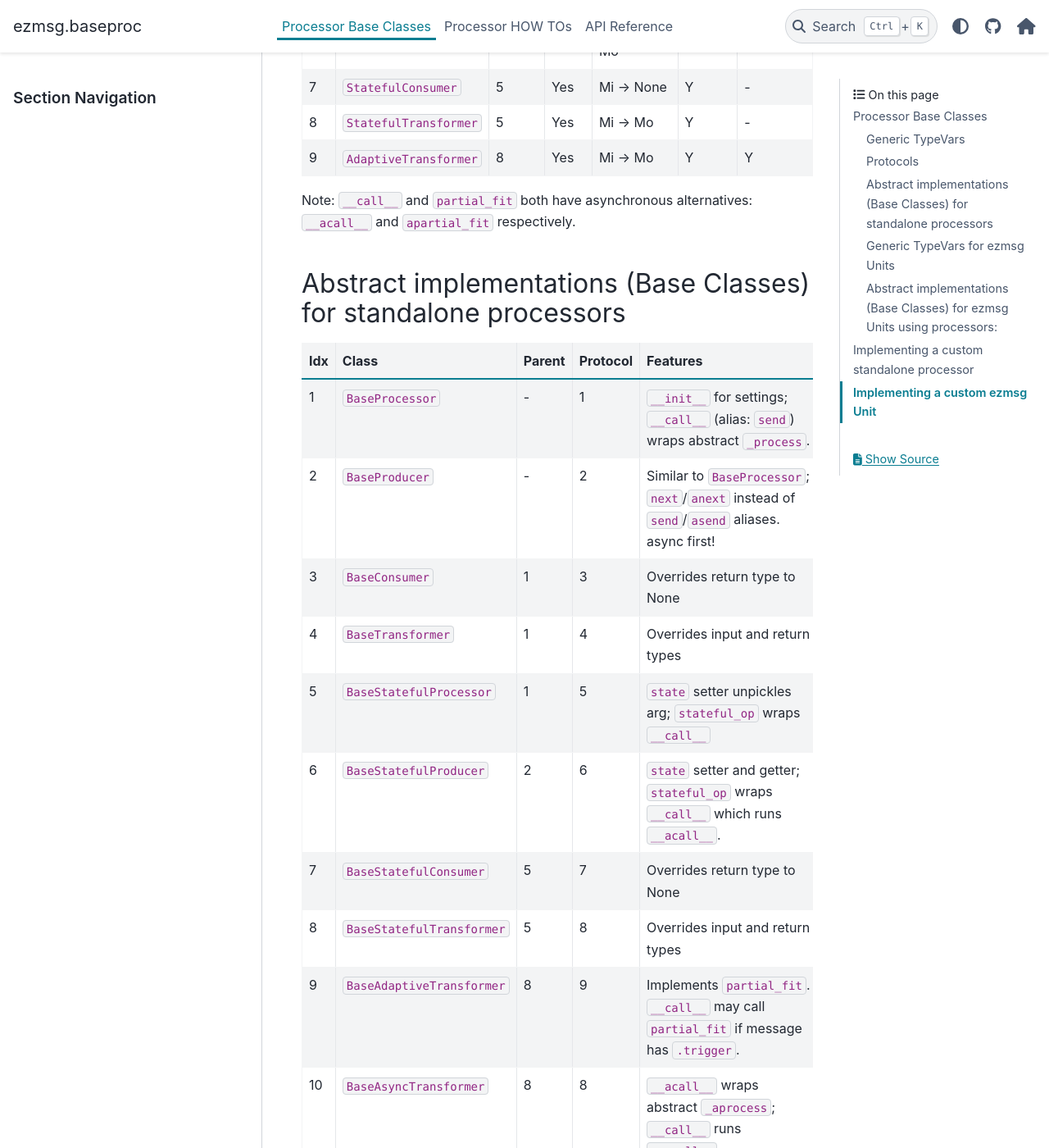
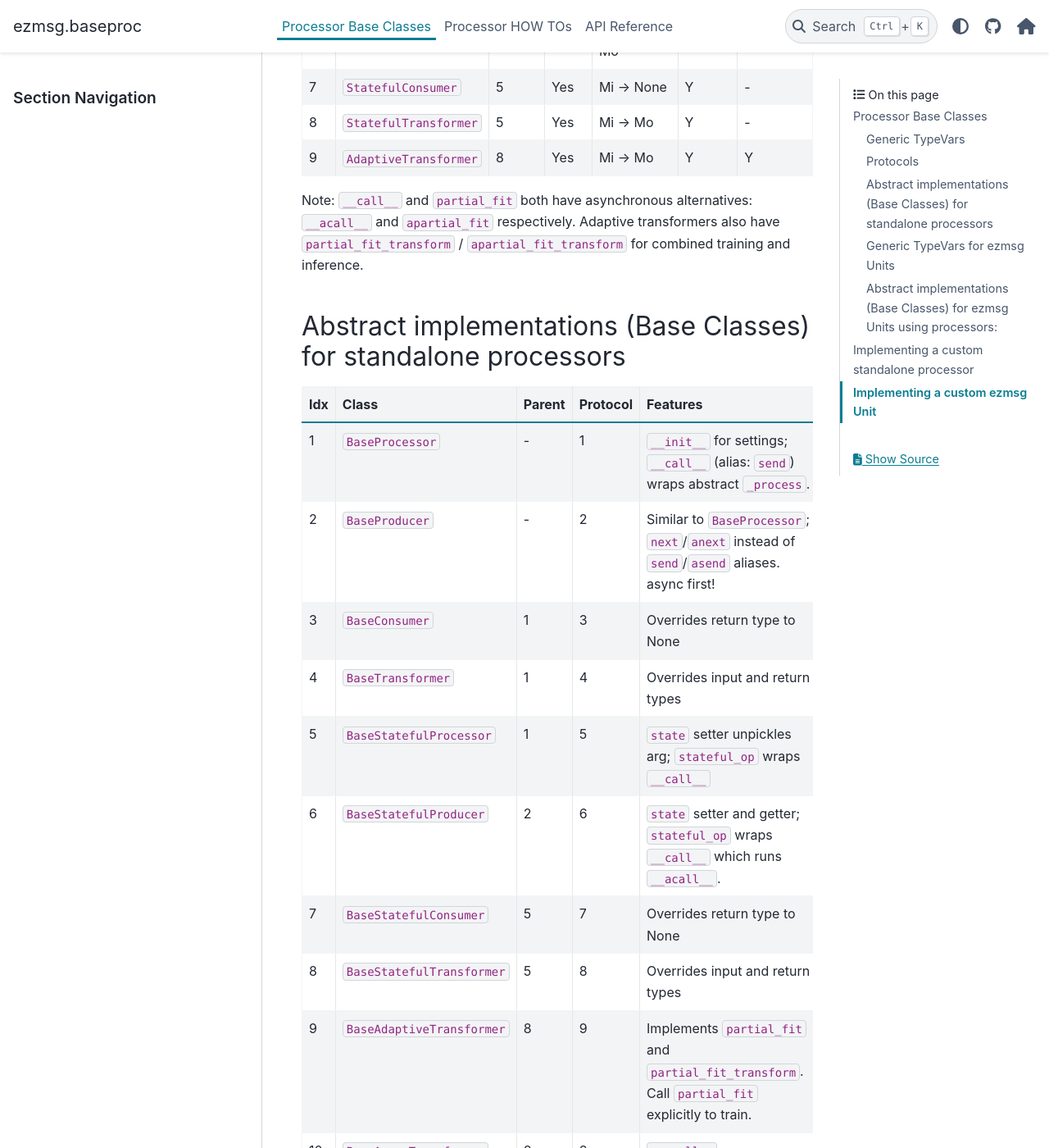
Before and after one commit to ezmsg-org/ezmsg-baseproc, a Sphinx documentation site: the page built from docs/source/guides/ProcessorsBase.md, in a window 1280 px wide and 1400 px high, scrolled down 1324 px. Shown: the whole window at 82% size. Built offline with Sphinx 7.4.7 and the PyData theme 0.15.4, drawn with Linux system fonts in a browser that asks for light colours; the version number could not be read and is left out.

Commit message:
Correct docs ProcessorsBase partial_fit and partial_fit_transform usage.

```diff
--- a/docs/source/guides/ProcessorsBase.md
+++ b/docs/source/guides/ProcessorsBase.md
@@ -29,7 +29,7 @@ The `ezmsg.baseproc` module contains the base classes for message processors. Th
 | 8   | `StatefulTransformer` | 5      | Yes   | Mi -> Mo                 | Y      | -           |
 | 9   | `AdaptiveTransformer` | 8      | Yes   | Mi -> Mo                 | Y      | Y           |
 
-Note: `__call__` and `partial_fit` both have asynchronous alternatives: `__acall__` and `apartial_fit` respectively.
+Note: `__call__` and `partial_fit` both have asynchronous alternatives: `__acall__` and `apartial_fit` respectively. Adaptive transformers also have `partial_fit_transform` / `apartial_fit_transform` for combined training and inference.
 
 
 ### Abstract implementations (Base Classes) for standalone processors
@@ -44,7 +44,7 @@ Note: `__call__` and `partial_fit` both have asynchronous alternatives: `__acall
 | 6   | `BaseStatefulProducer`    | 2      | 6        | `state` setter and getter; `stateful_op` wraps `__call__` which runs `__acall__`.          |
 | 7   | `BaseStatefulConsumer`    | 5      | 7        | Overrides return type to None                                                              |
 | 8   | `BaseStatefulTransformer` | 5      | 8        | Overrides input and return types                                                           |
-| 9   | `BaseAdaptiveTransformer` | 8      | 9        | Implements `partial_fit`. `__call__` may call `partial_fit` if message has `.trigger`.     |
+| 9   | `BaseAdaptiveTransformer` | 8      | 9        | Implements `partial_fit` and `partial_fit_transform`. Call `partial_fit` explicitly to train. |
 | 10  | `BaseAsyncTransformer`    | 8      | 8        | `__acall__` wraps abstract `_aprocess`; `__call__` runs `__acall__`.                       |
 | 11  | `CompositeProcessor`      | 1      | 5        | Methods iterate over sequence of processors created in `_initialize_processors`.           |
 | 12  | `CompositeProducer`       | 2      | 6        | Similar to `CompositeProcessor`, but first processor must be a producer.                   |
```
